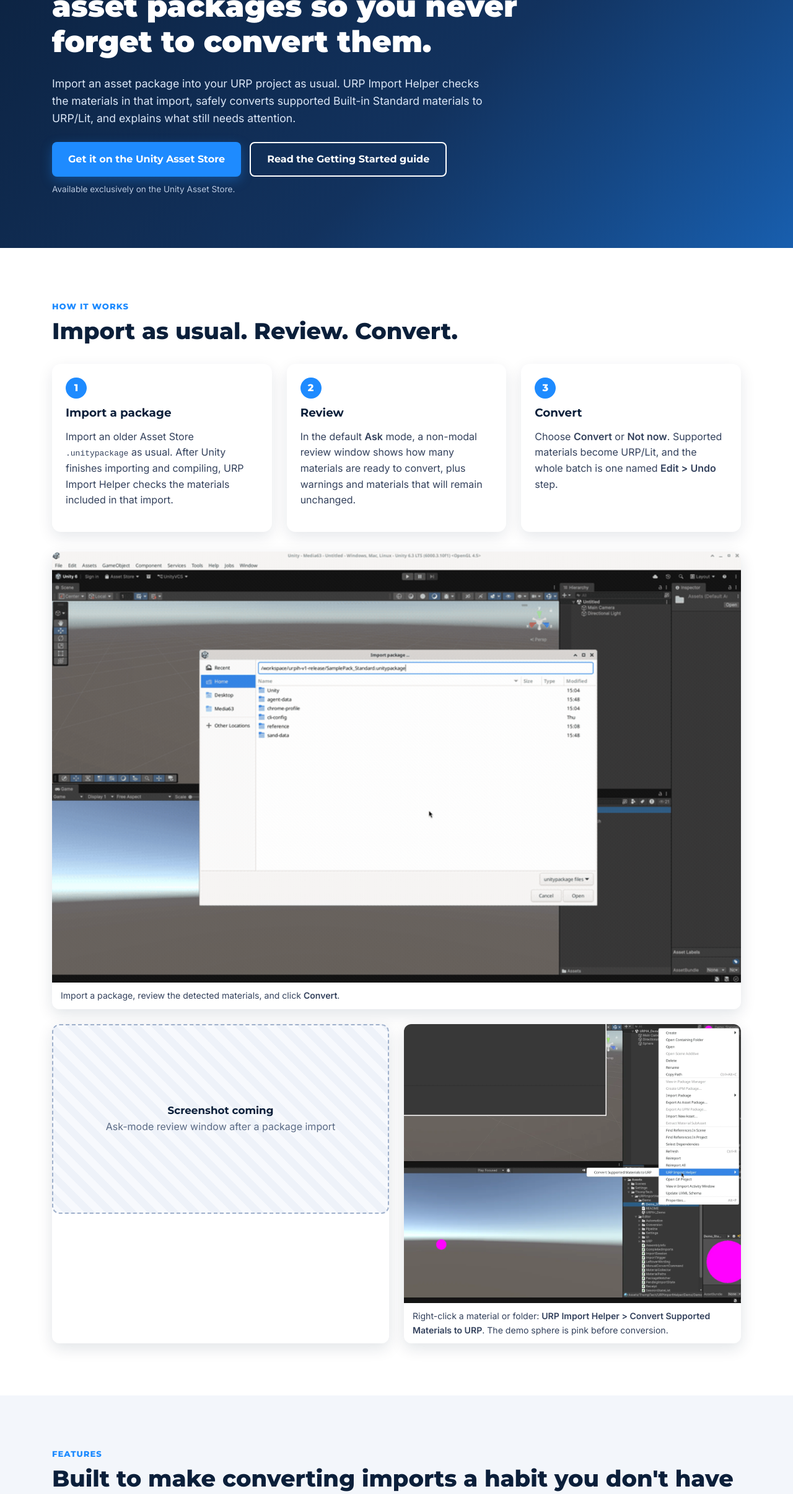
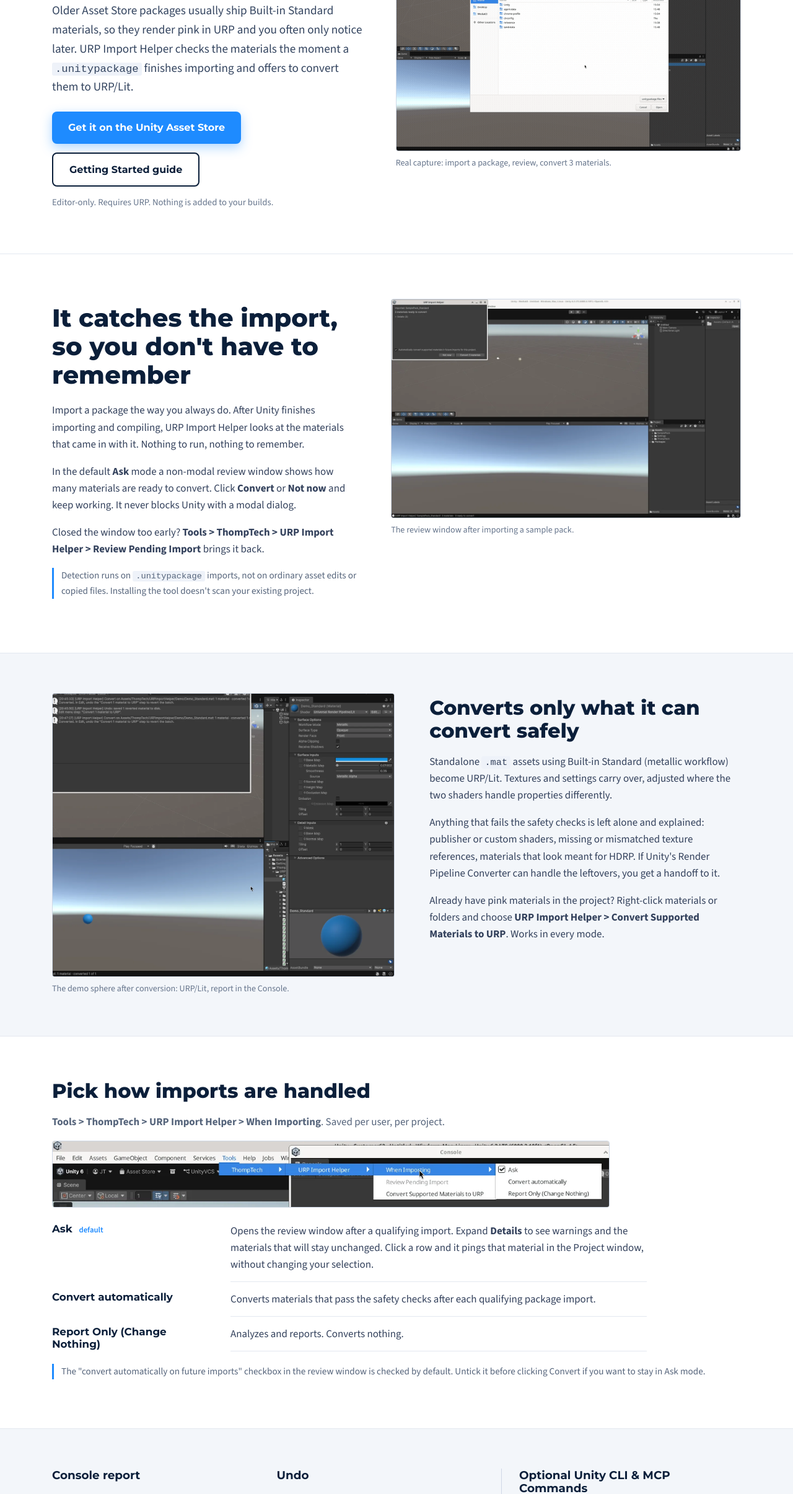
Before and after one commit to Thomp-Tech/thomptech-site, a plain HTML site: page urp-import-helper/index.html in a window 1280 px wide. Shown: the part 390-2800 px from the top of the page at 62% size. Drawn offline with nearby package versions, Linux system fonts and the light colour scheme.

Commit message:
Preview: URPIH product page redesign

```diff
--- a/urp-import-helper/index.html
+++ b/urp-import-helper/index.html
@@ -5,11 +5,11 @@
 <title>URP Import Helper | Thomp Tech</title>
 <meta name="description" content="URP Import Helper detects materials from imported Unity asset packages so you never forget to convert them.">
 <link rel="preconnect" href="https://fonts.googleapis.com"><link rel="preconnect" href="https://fonts.gstatic.com" crossorigin>
-<link href="https://fonts.googleapis.com/css2?family=Montserrat:wght@600;700;800;900&family=Inter:wght@400;500;600&family=Pacifico&display=swap" rel="stylesheet">
+<link href="https://fonts.googleapis.com/css2?family=Montserrat:wght@600;700;800;900&family=Source+Sans+3:wght@400;600;700&family=Pacifico&display=swap" rel="stylesheet">
 <link rel="stylesheet" href="/style.css"><link rel="stylesheet" href="/urp-import-helper/urpih.css">
 <link rel="icon" href="/favicon.ico" sizes="any"><link rel="icon" type="image/png" href="/favicon-32.png"><link rel="apple-touch-icon" href="/apple-touch-icon.png">
 </head>
-<body>
+<body class="urpih">
 <header class="site-header">
   <div class="wrap nav-row">
     <a href="/" class="brand"><img src="/images/logo-float.png?v=2" alt="Thomp Tech Game Dev logo"></a>
@@ -17,74 +17,98 @@
   </div>
 </header>
 
-<section class="urp-hero">
-  <div class="wrap">
-    <p class="eyebrow">URP Import Helper by Thomp Tech</p>
-    <h1>URP Import Helper detects materials from imported Unity asset packages so you never forget to convert them.</h1>
-    <p class="lead">Import an asset package into your URP project as usual. URP Import Helper checks the materials in that import, safely converts supported Built-in Standard materials to URP/Lit, and explains what still needs attention.</p>
-    <div class="btns">
-      <!-- TODO: replace href with the live Unity Asset Store URL once the listing is approved -->
-      <a class="btn primary" href="#asset-store-link-pending">Get it on the Unity Asset Store</a>
-      <a class="btn outline" href="/urp-import-helper/docs/">Read the Getting Started guide</a>
+<section class="u-hero">
+  <div class="wrap u-hero-grid">
+    <div>
+      <h1>Imported an asset pack into URP and it's all pink?</h1>
+      <p class="u-sub">Older Asset Store packages usually ship Built-in Standard materials, so they render pink in URP and you often only notice later. URP Import Helper checks the materials the moment a <code>.unitypackage</code> finishes importing and offers to convert them to URP/Lit.</p>
+      <div class="btns">
+        <!-- TODO: replace href with the live Unity Asset Store URL once the listing is approved -->
+        <a class="btn primary" href="#asset-store-link-pending">Get it on the Unity Asset Store</a>
+        <a class="btn outline" href="/urp-import-helper/docs/">Getting Started guide</a>
+      </div>
+      <p class="u-meta">Editor-only. Requires URP. Nothing is added to your builds.</p>
     </div>
-    <p class="store-note">Available exclusively on the Unity Asset Store.</p>
+    <figure class="u-hero-shot"><img src="img/urpih-import-ask-convert.gif" width="800" height="500" alt="Importing a package with Built-in Standard materials: the URP Import Helper review window appears and Convert 3 materials converts them to URP/Lit"><figcaption>Real capture: import a package, review, convert 3 materials.</figcaption></figure>
   </div>
 </section>
 
-<section id="how" class="section">
-  <div class="wrap">
-    <p class="eyebrow">How it works</p>
-    <h2>Import as usual. Review. Convert.</h2>
-    <div class="steps">
-      <div class="step"><span class="num">1</span><h3>Import a package</h3><p>Import an older Asset Store <code>.unitypackage</code> as usual. After Unity finishes importing and compiling, URP Import Helper checks the materials included in that import.</p></div>
-      <div class="step"><span class="num">2</span><h3>Review</h3><p>In the default <strong>Ask</strong> mode, a non-modal review window shows how many materials are ready to convert, plus warnings and materials that will remain unchanged.</p></div>
-      <div class="step"><span class="num">3</span><h3>Convert</h3><p>Choose <strong>Convert</strong> or <strong>Not now</strong>. Supported materials become URP/Lit, and the whole batch is one named <strong>Edit &gt; Undo</strong> step.</p></div>
+<section id="how" class="u-primary">
+  <div class="wrap u-split">
+    <div class="u-copy">
+      <h2>It catches the import, so you don't have to remember</h2>
+      <p>Import a package the way you always do. After Unity finishes importing and compiling, URP Import Helper looks at the materials that came in with it. Nothing to run, nothing to remember.</p>
+      <p>In the default <strong>Ask</strong> mode a non-modal review window shows how many materials are ready to convert. Click <strong>Convert</strong> or <strong>Not now</strong> and keep working. It never blocks Unity with a modal dialog.</p>
+      <p>Closed the window too early? <strong>Tools &gt; ThompTech &gt; URP Import Helper &gt; Review Pending Import</strong> brings it back.</p>
+      <p class="u-note">Detection runs on <code>.unitypackage</code> imports, not on ordinary asset edits or copied files. Installing the tool doesn't scan your existing project.</p>
     </div>
-    <div class="shot-grid">
-      <figure class="shot wide"><img src="img/urpih-import-ask-convert.gif" alt="Importing a package with Built-in Standard materials, the URP Import Helper review window appears, and Convert 3 materials converts them to URP" loading="lazy"><figcaption>Import a package, review the detected materials, and click <strong>Convert</strong>.</figcaption></figure>
-      <figure class="shot"><div class="ph-shot"><strong>Screenshot coming</strong><span>Ask-mode review window after a package import</span></div></figure>
-      <figure class="shot"><img src="img/convert-menu.webp" alt="Unity Project window right-click menu showing URP Import Helper > Convert Supported Materials to URP on the pink demo material" loading="lazy"><figcaption>Right-click a material or folder: <strong>URP Import Helper &gt; Convert Supported Materials to URP</strong>. The demo sphere is pink before conversion.</figcaption></figure>
+    <figure class="u-fig"><img src="img/ask-review-window.webp" width="1280" height="800" alt="URP Import Helper review window after importing SamplePack_Standard: 3 materials ready to convert, Details, Not now and Convert 3 materials buttons" loading="lazy"><figcaption>The review window after importing a sample pack.</figcaption></figure>
+  </div>
+</section>
+
+<section id="features" class="u-band">
+  <div class="wrap u-split rev">
+    <figure class="u-fig"><img src="img/after-convert.webp" width="1358" height="1125" alt="Demo sphere converted to blue with the Inspector showing Universal Render Pipeline/Lit and the conversion report in the Console" loading="lazy"><figcaption>The demo sphere after conversion: URP/Lit, report in the Console.</figcaption></figure>
+    <div class="u-copy">
+      <h2>Converts only what it can convert safely</h2>
+      <p>Standalone <code>.mat</code> assets using Built-in Standard (metallic workflow) become URP/Lit. Textures and settings carry over, adjusted where the two shaders handle properties differently.</p>
+      <p>Anything that fails the safety checks is left alone and explained: publisher or custom shaders, missing or mismatched texture references, materials that look meant for HDRP. If Unity's Render Pipeline Converter can handle the leftovers, you get a handoff to it.</p>
+      <p>Already have pink materials in the project? Right-click materials or folders and choose <strong>URP Import Helper &gt; Convert Supported Materials to URP</strong>. Works in every mode.</p>
     </div>
   </div>
 </section>
 
-<section id="features" class="section alt">
+<section class="u-plain">
   <div class="wrap">
-    <p class="eyebrow">Features</p>
-    <h2>Built to make converting imports a habit you don't have to remember</h2>
-    <div class="feat-grid">
-      <div class="feat"><h3>Safe conversion</h3><p>Converts standalone <code>.mat</code> assets from Built-in Standard (metallic workflow) to URP/Lit, only when they pass the safety checks. Everything else is left unchanged and explained.</p></div>
-      <div class="feat"><h3>Three modes</h3><p><strong>Ask</strong>, <strong>Convert automatically</strong>, or <strong>Report Only (Change Nothing)</strong>. Saved per user, per project.</p></div>
-      <div class="feat"><h3>Reporting</h3><p>The Console report covers counts, warnings and next steps. Expand <strong>Details</strong> and click a row to ping that material in the Project window.</p></div>
-      <div class="feat"><h3>Manual conversion</h3><p>Select <code>.mat</code> files or folders and convert on demand, in every mode, without importing another package.</p></div>
-      <div class="feat"><h3>Undo</h3><p>Each converted batch is one named Unity <strong>Edit &gt; Undo</strong> step, such as <strong>Convert 6 materials to URP</strong>. Reverted files are saved for you.</p></div>
-      <div class="feat"><h3>Optional CLI &amp; MCP</h3><p>On Unity 6+, analyze and convert through the Unity CLI or an MCP-capable AI agent. Not required for normal Editor use.</p></div>
+    <h2>Pick how imports are handled</h2>
+    <p class="u-path"><strong>Tools &gt; ThompTech &gt; URP Import Helper &gt; When Importing</strong>. Saved per user, per project.</p>
+    <img class="u-strip" src="img/tools-menu.webp" width="1275" height="150" alt="When Importing menu showing Ask, Convert automatically and Report Only (Change Nothing)" loading="lazy">
+    <dl class="u-modes">
+      <dt>Ask <span>default</span></dt>
+      <dd>Opens the review window after a qualifying import. Expand <strong>Details</strong> to see warnings and the materials that will stay unchanged. Click a row and it pings that material in the Project window, without changing your selection.</dd>
+      <dt>Convert automatically</dt>
+      <dd>Converts materials that pass the safety checks after each qualifying package import.</dd>
+      <dt>Report Only (Change Nothing)</dt>
+      <dd>Analyzes and reports. Converts nothing.</dd>
+    </dl>
+    <p class="u-note">The "convert automatically on future imports" checkbox in the review window is checked by default. Untick it before clicking Convert if you want to stay in Ask mode.</p>
+  </div>
+</section>
+
+<section class="u-band">
+  <div class="wrap u-minor">
+    <div>
+      <h3>Console report</h3>
+      <p>Every run logs counts, warnings and next steps to the Console. Clean conversions show a short Scene view message; a receipt window opens only when something needs your attention.</p>
+      <img src="img/after-convert-scene-overlay.webp" width="1280" height="800" alt="Scene view message reading Converted 3 materials to URP, Details in Console" loading="lazy">
     </div>
-    <div class="shot-grid">
-      <figure class="shot wide"><img src="img/tools-menu.webp" alt="Tools > ThompTech > URP Import Helper > When Importing menu showing Ask, Convert automatically and Report Only (Change Nothing)" loading="lazy"><figcaption><strong>Tools &gt; ThompTech &gt; URP Import Helper &gt; When Importing</strong>: choose your mode.</figcaption></figure>
-      <figure class="shot"><img src="img/after-convert.webp" alt="Demo sphere converted to blue with the Inspector showing Universal Render Pipeline/Lit and the conversion report in the Console" loading="lazy"><figcaption>After conversion: the demo sphere turns blue using URP/Lit, with the report in the Console.</figcaption></figure>
-      <figure class="shot"><img src="img/edit-undo.webp" alt="Unity Edit menu showing Undo Convert 1 material to URP" loading="lazy"><figcaption><strong>Edit &gt; Undo Convert 1 material to URP</strong> restores the original material.</figcaption></figure>
-      <figure class="shot"><div class="ph-shot"><strong>Screenshot coming</strong><span>Receipt window with Details expanded (leftovers needing attention)</span></div></figure>
-      <figure class="shot"><div class="ph-shot"><strong>Screenshot coming</strong><span>CLI analyze result (terminal) or MCP agent session</span></div></figure>
+    <div>
+      <h3>Undo</h3>
+      <p>Each batch is one named <strong>Edit &gt; Undo</strong> step, like <em>Convert 6 materials to URP</em>. Reverted files are saved for you, and Redo works too. Undo history doesn't survive an Editor restart, so keep version control.</p>
+      <img src="img/edit-undo.webp" width="1050" height="1050" alt="Unity Edit menu showing Undo Convert 1 material to URP" loading="lazy">
+    </div>
+    <div class="u-cli">
+      <h3>Optional Unity CLI &amp; MCP Commands</h3>
+      <p>Unity's CLI and MCP already connect AI agents to the Editor. URP Import Helper adds two safety-checked commands they can call, the same Analyze and Convert operations you get in the Editor:</p>
+      <ul><li><code>urpih_analyze_materials</code>: read-only</li><li><code>urpih_convert_materials</code>: requires <code>confirm true</code></li></ul>
+      <p>Currently requires Unity 6+ and Unity Pipeline <code>com.unity.pipeline</code> 0.8.0-exp.1. Not needed for normal Editor use. <a href="/urp-import-helper/docs/cli-mcp/">CLI &amp; MCP Quick Start</a></p>
     </div>
   </div>
 </section>
 
-<section class="section">
+<section class="u-plain">
   <div class="wrap two-col">
     <div>
-      <p class="eyebrow">Requirements</p>
-      <h2>What you need</h2>
-      <ul class="features">
+      <h2>Requirements</h2>
+      <ul class="u-list">
         <li>A Unity project with the Universal Render Pipeline (URP) installed and active.</li>
         <li>Editor-only. It does not add runtime components to your game.</li>
         <li>Optional CLI/MCP: Unity 6+ and <code>com.unity.pipeline</code> 0.8.0-exp.1. See the <a href="/urp-import-helper/docs/cli-mcp/">CLI &amp; MCP Quick Start</a>.</li>
       </ul>
     </div>
     <div>
-      <p class="eyebrow">Limitations</p>
       <h2>What V1 doesn't do</h2>
-      <ul class="features">
+      <ul class="u-list">
         <li>Converts Built-in Standard (metallic workflow) to URP/Lit only. Publisher and custom shaders are not modified.</li>
         <li>Embedded model materials and material variants are not converted in V1.</li>
         <li>Installing it does not scan or convert your existing project, and it does not migrate a whole project's render pipeline.</li>
@@ -94,20 +118,16 @@
   </div>
 </section>
 
-<section class="section alt">
-  <div class="wrap center">
-    <p class="eyebrow">Documentation</p>
-    <h2>Get started in a few minutes</h2>
-    <p>Install, try the included demo, and convert your first import.</p>
-    <div class="doc-links" style="justify-content:center">
+<section class="u-docs">
+  <div class="wrap">
+    <h2>Documentation</h2>
+    <p>Install it, try the included demo scene, and convert your first import.</p>
+    <div class="doc-links">
       <a class="btn primary" href="/urp-import-helper/docs/">Getting Started</a>
       <a class="btn outline" href="/urp-import-helper/docs/cli-mcp/">CLI &amp; MCP Quick Start</a>
-      <a class="btn outline" href="mailto:contact@thomptech.net">Support: contact@thomptech.net</a>
+      <a class="btn outline" href="mailto:contact@thomptech.net">contact@thomptech.net</a>
     </div>
-    <div class="btns center-btns">
-      <!-- TODO: replace href with the live Unity Asset Store URL once the listing is approved -->
-      <a class="btn primary" href="#asset-store-link-pending">Get it on the Unity Asset Store</a>
-    </div>
+    <p style="margin-top:22px"><!-- TODO: replace href with the live Unity Asset Store URL once the listing is approved --><a class="btn primary" href="#asset-store-link-pending">Get it on the Unity Asset Store</a></p>
   </div>
 </section>
 
--- a/urp-import-helper/urpih.css
+++ b/urp-import-helper/urpih.css
@@ -1,27 +1,43 @@
 /* URP Import Helper product + docs pages (extends /style.css) */
-.urp-hero{background:linear-gradient(135deg,#0B1F3A 0%,#12325e 60%,#1E8BFF 140%);color:#fff;padding:150px 0 70px}
-.urp-hero h1{color:#fff;font-size:clamp(1.8rem,4vw,3rem);font-weight:900;max-width:900px;line-height:1.2}
-.urp-hero .eyebrow{color:#8cc4ff}
-.urp-hero .lead{color:#dbe7f7;max-width:720px}
-.urp-hero .btn.outline{background:transparent;color:#fff;border-color:#fff}
-.urp-hero .btn.outline:hover{color:#8cc4ff;border-color:#8cc4ff}
-.store-note{font-size:.85rem;color:#b9c9e0;margin-top:10px}
-.steps{display:grid;grid-template-columns:repeat(3,1fr);gap:24px;margin-top:32px}
-.step{background:#fff;border-radius:14px;box-shadow:0 8px 24px rgba(11,31,58,.1);padding:22px}
-.step .num{display:inline-block;width:34px;height:34px;border-radius:50%;background:var(--blue);color:#fff;font:800 1rem/34px Montserrat,sans-serif;text-align:center;margin-bottom:8px}
-.shot{margin:0;background:#fff;border-radius:12px;overflow:hidden;box-shadow:0 8px 24px rgba(11,31,58,.12)}
-.shot img{width:100%;height:auto}
-.shot figcaption{padding:10px 14px;font-size:.88rem}
-.shot-grid{display:grid;grid-template-columns:repeat(2,1fr);gap:24px;margin-top:32px}
-.shot.wide{grid-column:1/-1}
-.ph-shot{display:flex;align-items:center;justify-content:center;flex-direction:column;text-align:center;aspect-ratio:16/9;border:2px dashed #9fb0cb;border-radius:12px;background:repeating-linear-gradient(45deg,#f7f9fd,#f7f9fd 12px,#eef2f9 12px,#eef2f9 24px);color:#5b6b85;padding:16px}
-.ph-shot strong{font-family:Montserrat,sans-serif;color:var(--navy);font-size:1.05rem}
-.feat-grid{display:grid;grid-template-columns:repeat(3,1fr);gap:24px;margin-top:32px}
-.feat{background:#fff;border-radius:14px;padding:22px 24px;box-shadow:0 8px 24px rgba(11,31,58,.08);border-top:4px solid var(--blue)}
-.feat p{margin:0;font-size:.95rem}
+.urpih{font-family:"Source Sans 3",system-ui,sans-serif;font-size:1.06rem}
+.urpih code{background:#eef2f9;padding:1px 5px;border-radius:3px;font-size:.9em}
+.u-hero{padding:130px 0 56px;border-bottom:1px solid #e3e8f0}
+.u-hero-grid{display:grid;grid-template-columns:1fr 1.1fr;gap:48px;align-items:center}
+.u-hero h1{font-size:clamp(2rem,4.2vw,3.1rem);font-weight:900;line-height:1.12;margin:0 0 .4em;color:var(--navy)}
+.u-sub{font-size:1.2rem;color:#33445f;max-width:560px}
+.u-meta{font-size:.92rem;color:#66758c;margin-top:14px}
+.u-hero-shot,.u-fig{margin:0}
+.u-hero-shot img,.u-fig img{width:100%;height:auto;display:block;border:1px solid #cfd8e6;border-radius:4px}
+figcaption{font-size:.88rem;color:#66758c;padding-top:8px}
+.u-primary{padding:72px 0}
+.u-primary h2{font-size:clamp(1.7rem,3.2vw,2.5rem)}
+.u-split{display:grid;grid-template-columns:1fr 1.15fr;gap:56px;align-items:start}
+.u-split.rev{grid-template-columns:1.1fr 1fr}
+.u-copy p{max-width:600px}
+.u-note{font-size:.95rem;color:#55647b;border-left:3px solid var(--blue);padding-left:12px}
+.u-band{background:#f3f6fa;padding:64px 0;border-top:1px solid #e3e8f0;border-bottom:1px solid #e3e8f0}
+.u-band h2{font-size:clamp(1.5rem,2.6vw,2rem)}
+.u-plain{padding:64px 0}
+.u-plain h2{font-size:clamp(1.5rem,2.6vw,2rem);margin-bottom:.2em}
+.u-path{color:#55647b}
+.u-strip{width:100%;max-width:900px;height:auto;border:1px solid #cfd8e6;border-radius:4px;margin:6px 0 24px}
+.u-modes{display:grid;grid-template-columns:260px 1fr;gap:14px 28px;margin:0 0 20px;max-width:960px}
+.u-modes dt{font:700 1.05rem Montserrat,sans-serif;color:var(--navy)}
+.u-modes dt span{font:600 .8rem "Source Sans 3",sans-serif;color:var(--blue);margin-left:6px}
+.u-modes dd{margin:0;padding-bottom:14px;border-bottom:1px solid #e3e8f0}
+.u-minor{display:grid;grid-template-columns:1fr 1fr 1.2fr;gap:40px}
+.u-minor h3{margin-top:0}
+.u-minor p{font-size:.98rem}
+.u-minor img{width:100%;height:auto;border:1px solid #cfd8e6;border-radius:4px}
+.u-cli{border-left:1px solid #cfd8e6;padding-left:28px;font-size:.97rem}
+.u-cli ul{padding-left:18px;margin:.3em 0}
+.u-list{padding-left:20px}.u-list li{margin-bottom:8px}
+.u-docs{padding:56px 0 72px;border-top:1px solid #e3e8f0}
 .two-col{display:grid;grid-template-columns:1fr 1fr;gap:40px}
 .doc-links{display:flex;gap:14px;flex-wrap:wrap;margin-top:18px}
 .site-footer a{color:#8cc4ff}
+@media(max-width:900px){.u-hero-grid,.u-split,.u-split.rev,.two-col{grid-template-columns:1fr;gap:28px}.u-minor{grid-template-columns:1fr 1fr}.u-cli{grid-column:1/-1;border-left:0;border-top:1px solid #cfd8e6;padding:20px 0 0}}
+@media(max-width:640px){.u-hero{padding:120px 0 40px}.u-minor{grid-template-columns:1fr}.u-modes{grid-template-columns:1fr;gap:4px}.u-modes dd{margin-bottom:12px}.u-primary,.u-band,.u-plain{padding:44px 0}}
 /* docs */
 .docs-page .site-header{position:sticky}
 .docs-layout{display:grid;grid-template-columns:260px 1fr;gap:48px;padding-top:110px;padding-bottom:60px}
```
Also changed, not shown: urp-import-helper/img/after-convert-scene-overlay.webp (added), urp-import-helper/img/ask-review-window.webp (added).
